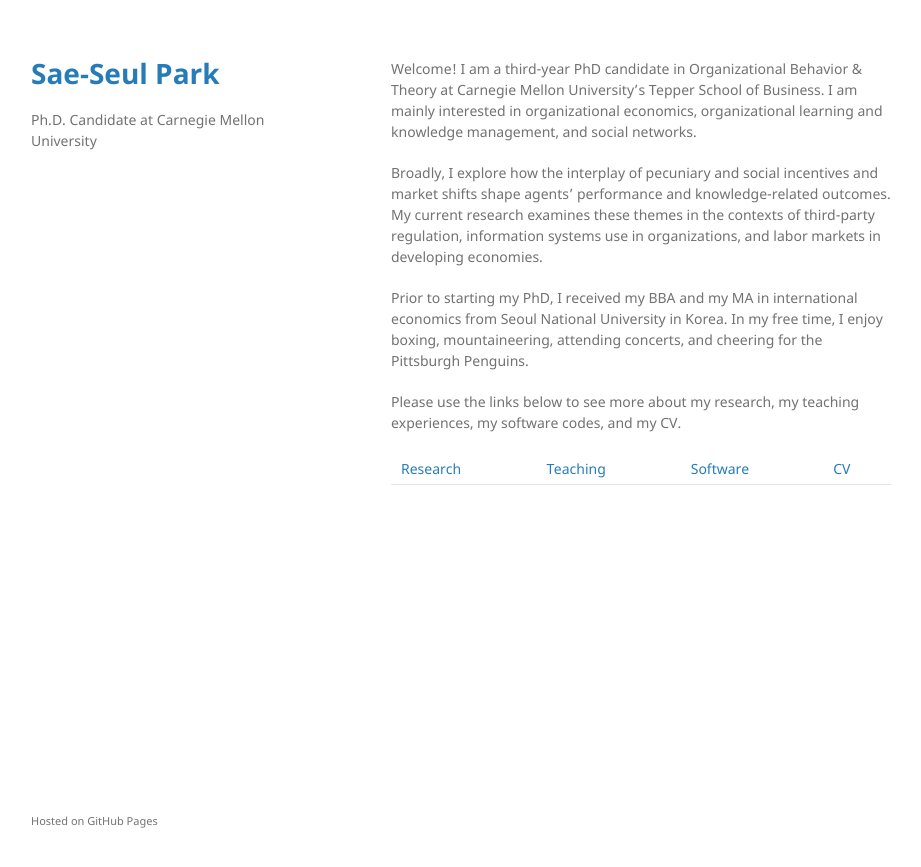
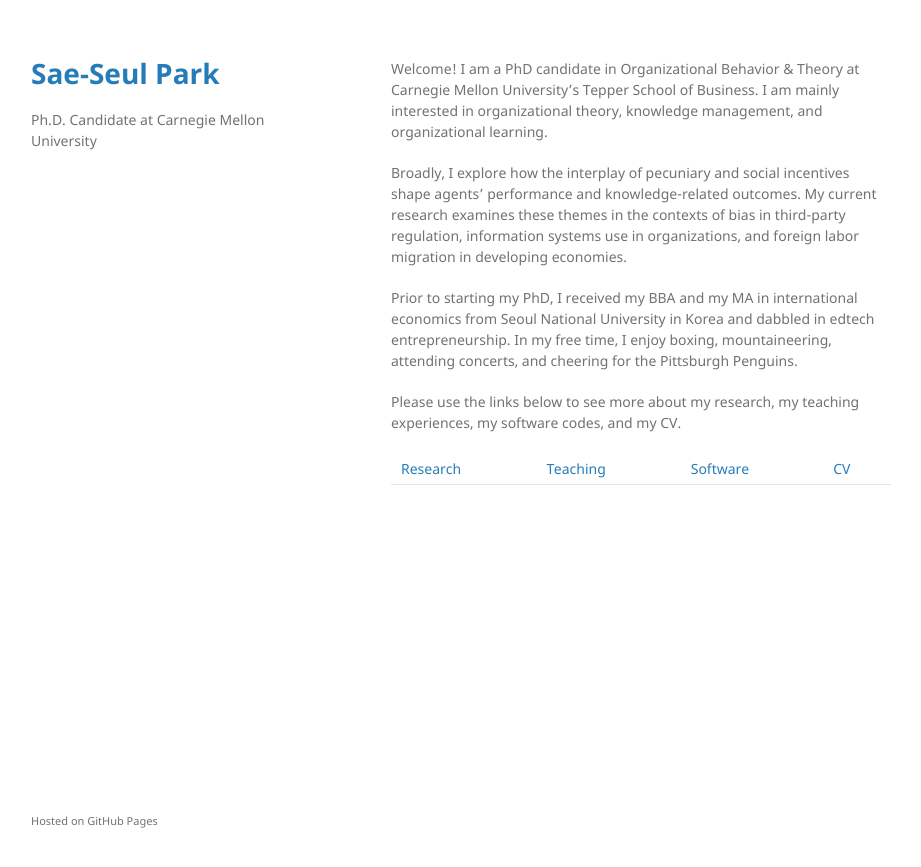
Before and after one commit to saepark/saepark.github.io, a Jekyll site: the page built from index.md, in a window 1280 px wide. Shown: the top 867 px of the page, without its empty margins (179-1100 px from the left). Built offline with Jekyll 4.4.1, drawn with Linux system fonts in a browser that asks for light colours; our own code applies the rules of GitHub Pages for plain Markdown files.

Commit message:
Update index.md

```diff
--- a/index.md
+++ b/index.md
@@ -1,8 +1,8 @@
-Welcome! I am a third-year PhD candidate in Organizational Behavior & Theory at Carnegie Mellon University's Tepper School of Business. I am mainly interested in organizational economics, organizational learning and knowledge management, and social networks.
+Welcome! I am a PhD candidate in Organizational Behavior & Theory at Carnegie Mellon University's Tepper School of Business. I am mainly interested in organizational theory, knowledge management, and organizational learning.
 
-Broadly, I explore how the interplay of pecuniary and social incentives and market shifts shape agents' performance and knowledge-related outcomes. My current research examines these themes in the contexts of third-party regulation, information systems use in organizations, and labor markets in developing economies.
+Broadly, I explore how the interplay of pecuniary and social incentives shape agents' performance and knowledge-related outcomes. My current research examines these themes in the contexts of bias in third-party regulation, information systems use in organizations, and foreign labor migration in developing economies.
 
-Prior to starting my PhD, I received my BBA and my MA in international economics from Seoul National University in Korea. In my free time, I enjoy boxing, mountaineering, attending concerts, and cheering for the Pittsburgh Penguins.
+Prior to starting my PhD, I received my BBA and my MA in international economics from Seoul National University in Korea and dabbled in edtech entrepreneurship. In my free time, I enjoy boxing, mountaineering, attending concerts, and cheering for the Pittsburgh Penguins.
 
 Please use the links below to see more about my research, my teaching experiences, my software codes, and my CV.
 
```
